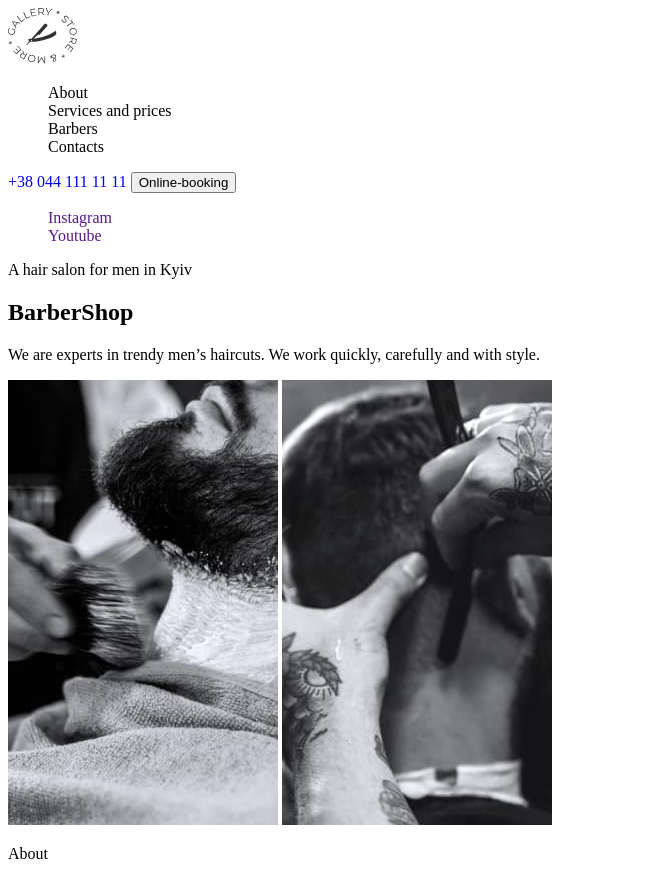
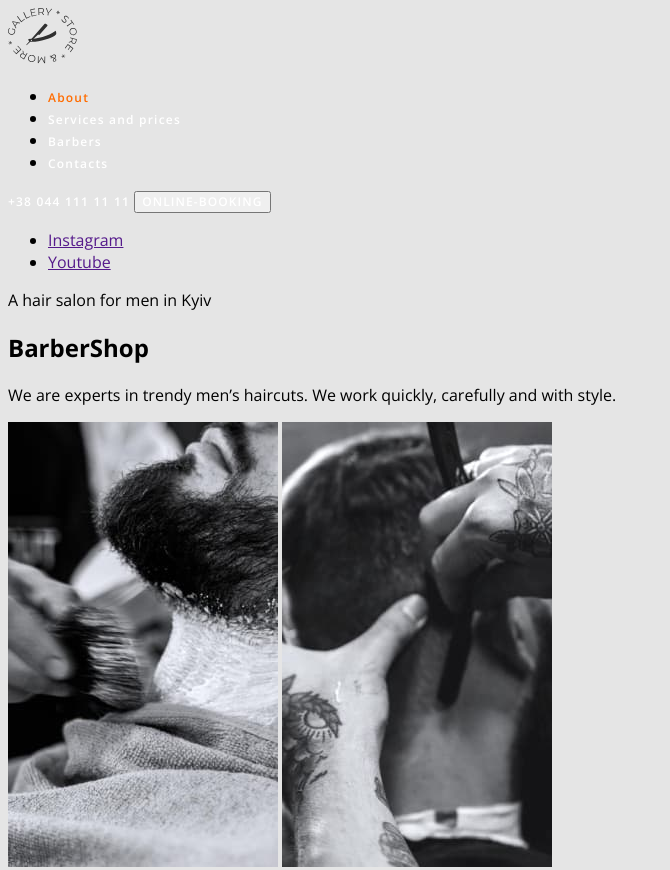
Before and after one commit to Andrii-Hashenko/LESSON1, a plain HTML site: page index.html in a window 1280 px wide. Shown: the top 870 px of the page, without its empty margins (0-670 px from the left). Drawn offline with nearby package versions, Linux system fonts and the light colour scheme.

Commit message:
додає стилі

```diff
--- a/css/style.css
+++ b/css/style.css
@@ -1,32 +1,37 @@
-/* палитра */
-/* рут */
-
-/* стилі для всієї сторінки */
-body {
+.body {
+    font-family: 'Open Sans', sans-serif;
+    font-style: normal;
+    font-weight: 400;
+    background: #E5E5E5;
+}
+.link {
+    text-decoration: none;
+}
+.header-list-link {
+    font-weight: 600;
+    font-size: 12px;
+    line-height: calc(16 / 12);
+    letter-spacing: 0.1em;
+    color: #FFFFFF;
+}
+.list-active-link {
+    color: #FF6C00;
+}
+.header-tel-link {
+    font-weight: 600;
+    font-size: 12px;
+    line-height: calc(16 / 12);
+    letter-spacing: 0.1em;
+    text-transform: uppercase;
+    color: #FFFFFF;
+}
+.header-button {
+    font-weight: 600;
+    font-size: 12px;
+    line-height: calc(16 / 12);
+    letter-spacing: 0.09em;
+    text-transform: uppercase;
+    color: #FFFFFF;
+    font-family: inherit;
 
 }
-
-a {
-    text-decoration: none;
-}
-
-li {
-    list-style: none;
-}
-
-address {
-    font-style: normal;
-}
-
-/* HEADER */
-
-/* MAIN */
-/* hero */
-/* about */
-/* prices */
-/* people come to us */
-/* barber */
-/* in Latin */
-/* online-booking */
-
-/* FOOTER */
--- a/index.html
+++ b/index.html
@@ -10,22 +10,22 @@
     <link href="https://fonts.googleapis.com/css2?family=Open+Sans:wght@400;500;600;700&family=Raleway:wght@500;600;700&display=swap" rel="stylesheet">
     <link rel="stylesheet" href="./css/style.css">
 </head>
-<body>
+<body class="body">
     <!-- header, фон з секції hero за допомогою css -->
-    <header>
-        <a href="./index.html">
-            <img src="./img/logo.svg" alt="logo barbershop">
+    <header class="header">
+        <a class="header-logo" href="./index.html">
+            <img class="header-logo-img" src="./img/logo.svg" alt="logo barbershop">
         </a>
-        <nav>
-            <ul>
-                <li><a href=""></a>About</li>
-                <li><a href=""></a>Services and prices</li>
-                <li><a href=""></a>Barbers</li>
-                <li><a href=""></a>Contacts</li>
+        <nav class="header-nav">
+            <ul class="header-list list">
+                <li class="header-list-item"><a class="header-list-link header-link link list-active-link" href="#">About</a></li>
+                <li class="header-list-item"><a class="header-list-link header-link link" href="#">Services and prices</a></li>
+                <li class="header-list-item"><a class="header-list-link header-link link" href="#">Barbers</a></li>
+                <li class="header-list-item"><a class="header-list-link header-link link" href="#">Contacts</a></li>
             </ul>
         </nav>
-        <a href="tel.:+380441111111">+38 044 111 11 11</a>
-        <button type="button">Online-booking</button>
+        <a class="header-tel-link header-link link" href="tel.:+380441111111">+38 044 111 11 11</a>
+        <button class="header-button button" type="button">Online-booking</button>
     </header>
     <!-- main -->
     <main>
```
